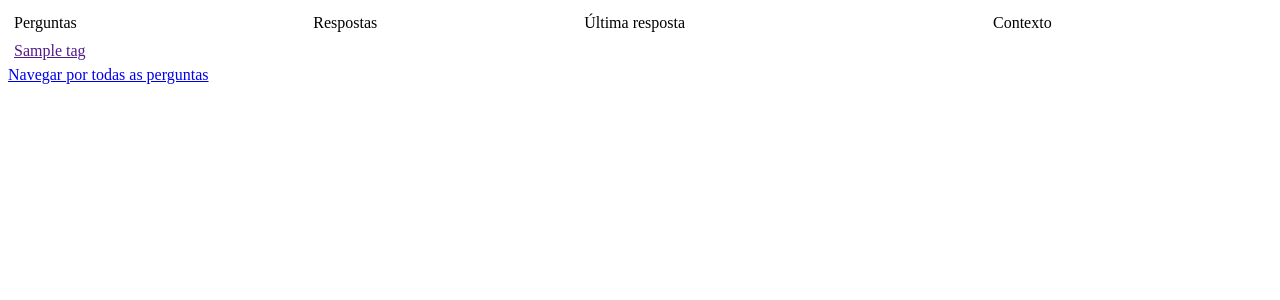
After one commit to mfmarlonferrari/QSabe2, a Django app: template templates/recomendadas.html in a window 1280 px wide. The commit adds this page. Shown: the top 300 px of the page. Run offline with Django 3.2, Linux system fonts and the light colour scheme; a user stored in the database is signed in; tables that the repository leaves empty hold one stand-in row (values such as "Sample post"); the template is opened without the code that fills it: most values are stand-ins (such as "Sample title", 1, 10 or a date in 2020).

Commit message:
sistema de recomendação

```diff
--- a/QSabe2/urls.py
+++ b/QSabe2/urls.py
@@ -13,5 +13,6 @@ urlpatterns = patterns('',
     url(r'^(?P<pk>[0-9]+)/respostas/$', 'QSabe2_Nucleo.views.pergunta', name='pergunta'),
     url(r"^postar/(nova_pergunta|responder)/(\d+)/$", 'QSabe2_Nucleo.views.postar',name='postar'),
     url(r"^responder/(\d+)/$", 'QSabe2_Nucleo.views.responder',name='responder'),
+    url(r"^recomendadas/", 'QSabe2_Nucleo.views.perguntaPorTags',name='recomendadas'),
     url(r"^nova_pergunta/(\d+)/$", 'QSabe2_Nucleo.views.nova_pergunta', name='nova_pergunta'),
 )
--- a/QSabe2_Nucleo/admin.py
+++ b/QSabe2_Nucleo/admin.py
@@ -22,7 +22,7 @@ class RespostaAdmin(admin.ModelAdmin):
 
 class PerfilUsuarioAdmin(admin.ModelAdmin):
     search_fields = ["especialidades"]
-    list_display = ["postagens", "usuario", "especialidades"]
+    list_display = ["usuario", "postagens", "especialidades"]
 
 admin.site.register(Questoes, QuestoesAdmin)
 admin.site.register(Pergunta, PerguntaAdmin)
--- a/QSabe2_Nucleo/models.py
+++ b/QSabe2_Nucleo/models.py
@@ -49,7 +49,6 @@ class Resposta(models.Model):
     criador = models.ForeignKey(User, blank=False, null=False)
     pergunta = models.ForeignKey(Pergunta)
     texto = models.TextField()
-    tags = TaggableManager()
 
     def InfoPerfil(self):
         perfil = self.criador.perfilusuario_set.all()[0]
--- a/templates/login/login.html
+++ b/templates/login/login.html
@@ -7,7 +7,7 @@
         <title>Bem-Vindo ao QSABE2!</title>
 
 </head>
-{% if user.is_authenticated %}<a href="/listagem">Início</a>
+{% if user.is_authenticated %}<a href="{% url 'recomendadas' %}">Perguntas Recomendadas</a>
 {% else %}
 <body>
 {% block content %}
--- /dev/null
+++ b/templates/recomendadas.html
@@ -0,0 +1,37 @@
+<!DOCTYPE html>
+<html>
+<head>
+    <title></title>
+</head>
+<body>
+{% if not user.is_authenticated %}<a href="/">Você precisa se logar</a>
+{% else %}
+
+<div id="list">
+<table border="0" cellpadding="4" width="100%">
+    <tr>
+        <td>Perguntas</td>
+        <td>Respostas</td>
+        <td>Última resposta</td>
+        <td>Contexto</td>
+        <td></td>
+    </tr>
+
+    {% for tag in tagssimilares %}
+    <tr>
+        <td {% if forloop.last %}class="last"{% endif %}>
+        <div class="title"><a href=''>{{ tag }}</a>
+            </div></td>
+    </tr>
+    {% endfor %}
+</table>
+</div>
+{% endif %}
+<!-- Sugere todas as postagens  -->
+<a id="todas_perguntas" class="buttont" href=
+"{% url 'main' %}">Navegar por todas as perguntas</a>
+<br />
+<br />
+
+</body>
+</html>
```
Also changed, not shown: QSabe2_Nucleo/views.py (+9 -3 lines).
